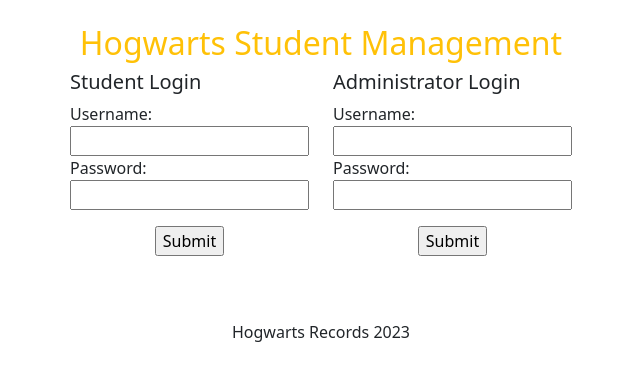
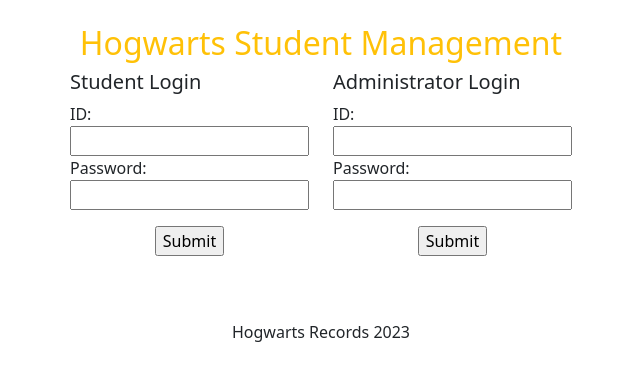
Before and after one commit to n-capeta/student-management, a PHP site: page /student-management/ in a window 1280 px wide. Shown: the part 56-437 px from the top of the page, without its empty margins (319-959 px from the left). Run offline with PHP 8.4, Linux system fonts and the light colour scheme.

Commit message:
Updating for username to id Updating README

```diff
--- a/index.php
+++ b/index.php
@@ -14,8 +14,8 @@ if (isset($_GET['stusubmit'])){
         <h5>Student Login</h5>
         <form>
             <div class = "mb-3">
-                <label for = "stuuname">Username: </label><br>
-                <input type = "text" id = "stuuname" name = "stuuname"><br>
+                <label for = "stuid">ID: </label><br>
+                <input type = "text" id = "stuid" name = "stuid"><br>
                 <label for = "password">Password: </label><br>
                 <input type = "text" id = "stupassword" name = "stupassword"><br>
             </div>
@@ -30,8 +30,8 @@ if (isset($_GET['stusubmit'])){
         <h5>Administrator Login</h5>
         <form>
             <div class = "mb-3">
-                <label for = "adminuname">Username: </label><br>
-                <input type = "text" id = "adminuname" name = "adminuname"><br>
+                <label for = "adminid">ID: </label><br>
+                <input type = "text" id = "adminid" name = "adminid"><br>
                 <label for = "password">Password: </label><br>
                 <input type = "text" id = "adminpassword" name = "adminpassword"><br>
             </div>
```
Also changed, not shown: README.md.
